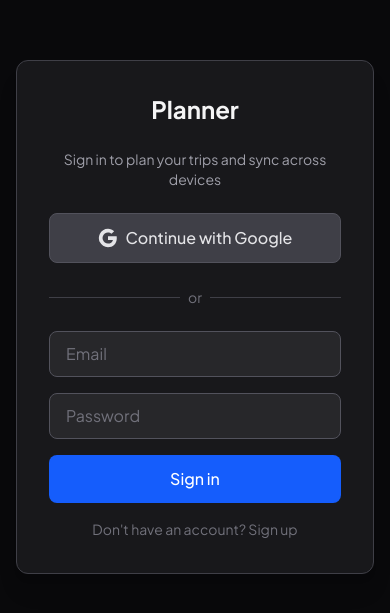
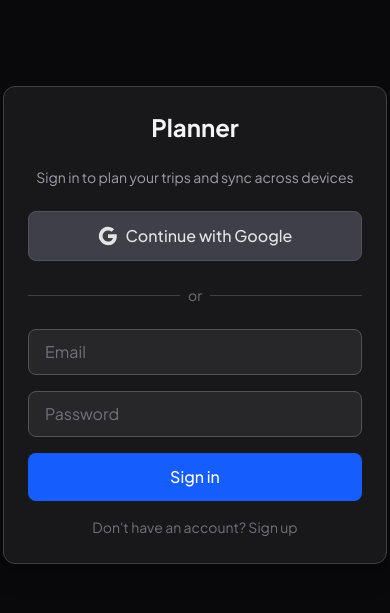
Before and after one commit to edithuk/Planner, a React (Vite) app: page / in a window 390 px wide. Shown: the part 105-718 px from the top of the page. Built offline with nearby package versions, Linux system fonts and the light colour scheme; no server answers.

Commit message:
Update Login.tsx

```diff
--- a/src/components/Login.tsx
+++ b/src/components/Login.tsx
@@ -43,8 +43,8 @@ export function Login() {
   };
 
   return (
-    <div className="min-h-screen flex items-center justify-center bg-zinc-950 p-4">
-      <div className="w-full max-w-sm rounded-xl bg-zinc-900 p-8 shadow-xl border border-zinc-700">
+    <div className="min-h-screen flex items-center justify-center bg-zinc-950 p-4 safe-area-padding">
+      <div className="w-full max-w-sm rounded-xl bg-zinc-900 p-6 md:p-8 shadow-xl border border-zinc-700">
         <h1 className="text-2xl font-bold text-zinc-100 text-center mb-6">
           Planner
         </h1>
```
